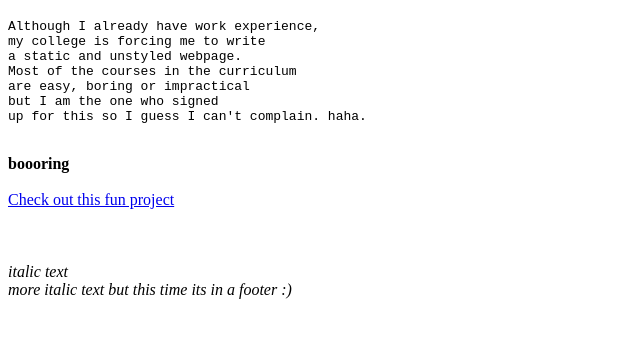
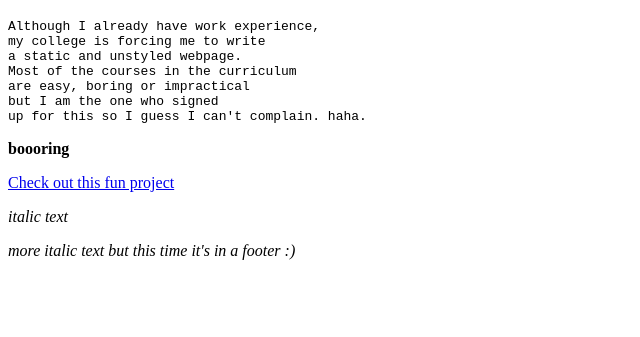
Before and after one commit to DapZey/C-Homework, a plain HTML site: page homework-1-web-dev/index.html in a window 1280 px wide. Shown: the part 61-398 px from the top of the page, without its empty margins (0-640 px from the left). Drawn offline with Linux system fonts and the light colour scheme.

Commit message:
Update index.html

```diff
--- a/homework-1-web-dev/index.html
+++ b/homework-1-web-dev/index.html
@@ -5,26 +5,31 @@
     <title>My Website</title>
 </head>
 <body>
-<h1>Welcome to My Website</h1>
-<pre>Although I already have work experience,
+<header>
+    <h1>Welcome to My Website</h1>
+</header>
+<main>
+    <section>
+            <pre>Although I already have work experience,
 my college is forcing me to write
 a static and unstyled webpage.
 Most of the courses in the curriculum
 are easy, boring or impractical
 but I am the one who signed
 up for this so I guess I can't complain. haha.</pre>
-<br>
-<b>boooring</b>
-<br>
-<br>
-<a href="https://github.com/DapZey/MyFirstOnlineGame" target="_blank">Check out this fun project</a>
-<br>
-<br>
-<br>
-<br>
-<i>italic text</i>
+    </section>
+    <section>
+        <p><b>boooring</b></p>
+    </section>
+    <section>
+        <p><a href="https://github.com/DapZey/MyFirstOnlineGame" target="_blank">Check out this fun project</a></p>
+    </section>
+    <section>
+        <p><i>italic text</i></p>
+    </section>
+</main>
+<footer>
+    <p><i>more italic text but this time it's in a footer :)</i></p>
+</footer>
 </body>
-<footer>
-    <i>more italic text but this time its in a footer :)</i>
-</footer>
 </html>
```
